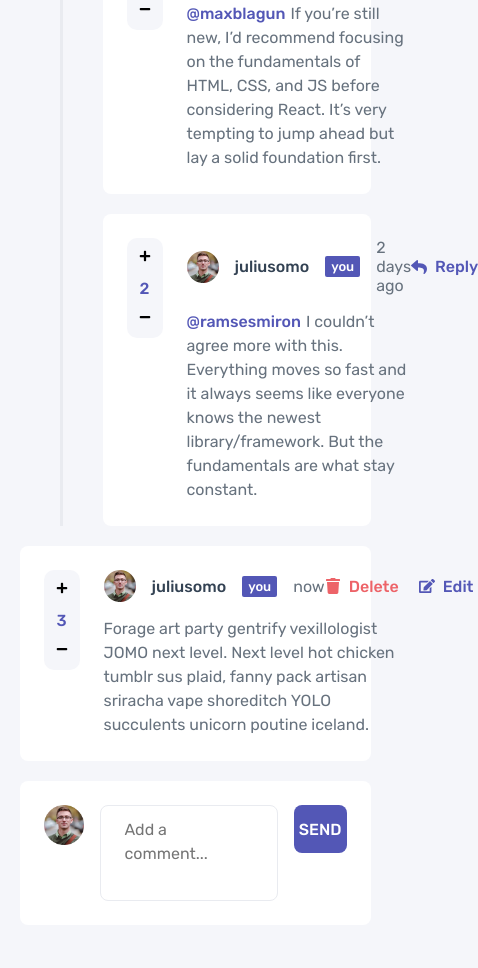
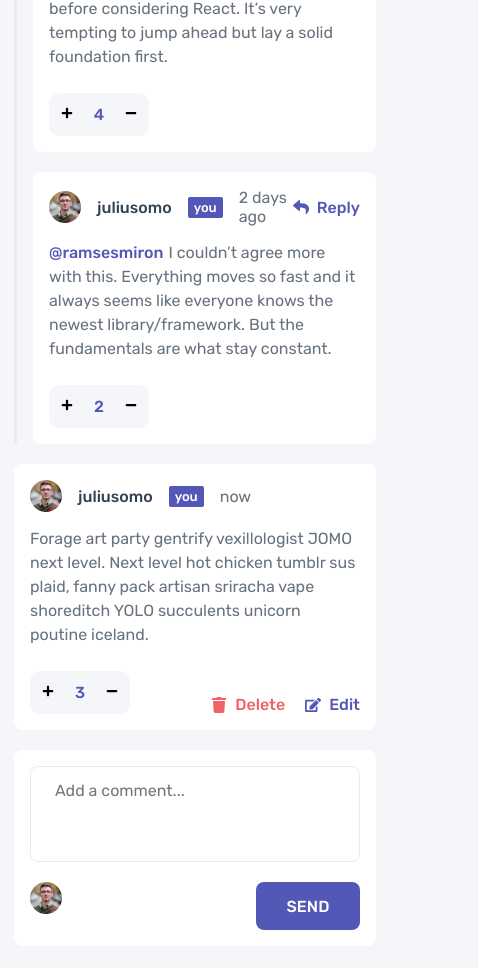
Before and after one commit to EdwinSch/react-interactive-comments, a React (Vite) app: page / in a window 390 px wide. Shown: the part 746-1714 px from the top of the page, 478 px wide, since content can reach past the window. Built offline with nearby package versions, Linux system fonts and the light colour scheme.

Commit message:
style: working on responsive

```diff
--- a/src/components/ActiveUserButtons.jsx
+++ b/src/components/ActiveUserButtons.jsx
@@ -5,7 +5,7 @@ const ActiveUserButtons = ({ id }) => {
   const { toggleModal } = useGlobalContext();
 
   return (
-    <>
+    <div className="action-btns-wrapper">
       <button
         onClick={() => toggleModal(id)}
         className="text-btn delete-btn"
@@ -18,7 +18,7 @@ const ActiveUserButtons = ({ id }) => {
         <FaEdit />
         edit
       </button>
-    </>
+    </div>
   );
 };
 
--- a/src/components/Comment.jsx
+++ b/src/components/Comment.jsx
@@ -9,7 +9,22 @@ const Comment = ({ id, user, date, content, upvotePts, replies }) => {
   return (
     <>
       <article className="single-comment">
-        <Upvote upvotePts={upvotePts} />
+        <div className="btn-wrapper-mobile">
+          <Upvote upvotePts={upvotePts} />
+
+          {/* start mobile structure */}
+          <div className="hide-on-desktop">
+            {activeUser.user.name === user.name ? (
+              <ActiveUserButtons id={id} />
+            ) : (
+              <button className="text-btn reply-btn" type="button">
+                <FaReply />
+                reply
+              </button>
+            )}
+          </div>
+          {/* end mobile structure */}
+        </div>
         <div className="comment-wrapper">
           <div className="comment-header">
             <div className="user-wrapper">
@@ -23,7 +38,6 @@ const Comment = ({ id, user, date, content, upvotePts, replies }) => {
             </div>
 
             {/* Action BTNS switch */}
-
             <div className="btn-wrapper">
               {activeUser.user.name === user.name ? (
                 <ActiveUserButtons id={id} />
--- a/src/components/NewCommentInput.jsx
+++ b/src/components/NewCommentInput.jsx
@@ -23,7 +23,9 @@ const NewCommentInput = () => {
   };
 
   return (
-    <form className="form-control" onSubmit={handleSubmit}>
+    <>
+      {/* desktop layout */}
+      <form className="form-control-desktop" onSubmit={handleSubmit}>
         <img src={activeUser.user.img} alt={activeUser.user.name} />
         <textarea
           onChange={handleChange}
@@ -34,6 +36,23 @@ const NewCommentInput = () => {
           send
         </button>
       </form>
+
+      {/* mobile layout */}
+      <form className="form-control-mobile" onSubmit={handleSubmit}>
+        <textarea
+          onChange={handleChange}
+          placeholder="Add a comment..."
+          value={newItemContent}
+        ></textarea>
+
+        <div className="form-wrapper">
+          <img src={activeUser.user.img} alt={activeUser.user.name} />
+          <button type="submit" className="action-btn">
+            send
+          </button>
+        </div>
+      </form>
+    </>
   );
 };
 
--- a/src/styles/style.css
+++ b/src/styles/style.css
@@ -18,6 +18,24 @@ ul {
   display: block;
   object-fit: cover;
 }
+
+/* Variables */
+:root {
+  --backgroundClr: #f5f6fa;
+  --primaryClr: #ffffff;
+  --accent: #5357b6;
+  --transparant: 0.4;
+  --headingClr: #334253;
+  --textClr: #67727e;
+  --warningClr: #ed6368;
+  --borderClr: #e9ebf0;
+
+  --borderRadius8: 8px;
+  --font: "Rubik", sans-serif;
+  --inspect: solid red 1px;
+}
+
+/* Buttons */
 
 .text-btn {
   border: none;
@@ -40,7 +58,7 @@ ul {
   border-radius: var(--borderRadius8);
   background: var(--accent);
   color: var(--primaryClr);
-  width: 104px;
+  min-width: 104px;
   height: 48px;
   font-family: inherit;
   font-size: 1rem;
@@ -54,25 +72,48 @@ ul {
   }
 }
 
+.reply-btn {
+  display: flex;
+  align-items: center;
+  gap: 8px;
+  color: var(--accent);
+}
+
+.delete-btn {
+  display: flex;
+  align-items: center;
+  gap: 8px;
+  color: var(--warningClr);
+}
+
 .btn-wrapper {
+  display: flex;
+  gap: 20px;
+  @media only screen and (max-width: 600px) {
+    display: none;
+  }
+}
+
+.btn-wrapper-mobile {
+  display: flex;
+  justify-content: space-between;
+  align-items: start;
+
+  @media only screen and (max-width: 600px) {
+    align-items: end;
+  }
+}
+
+.action-btns-wrapper {
   display: flex;
   gap: 20px;
 }
 
-/* Variables */
-:root {
-  --backgroundClr: #f5f6fa;
-  --primaryClr: #ffffff;
-  --accent: #5357b6;
-  --transparant: 0.4;
-  --headingClr: #334253;
-  --textClr: #67727e;
-  --warningClr: #ed6368;
-  --borderClr: #e9ebf0;
-
-  --borderRadius8: 8px;
-  --font: "Rubik", sans-serif;
-  --inspect: solid red 1px;
+.hide-on-desktop {
+  display: none;
+  @media only screen and (max-width: 600px) {
+    display: block;
+  }
 }
 
 /* Main Styles */
@@ -84,12 +125,21 @@ body {
   display: flex;
   justify-content: center;
   position: relative;
+  padding: 60px 16px 0 16px;
 }
 
 main {
-  margin: 60px 16px;
   width: 90vw;
   max-width: 730px;
+}
+
+@media only screen and (max-width: 600px) {
+  body {
+    padding: 30px 14px;
+  }
+  main {
+    width: 100%;
+  }
 }
 
 /* Modal Component*/
@@ -150,6 +200,11 @@ main {
   padding: 24px;
   border-radius: var(--borderRadius8);
 
+  @media only screen and (max-width: 600px) {
+    flex-direction: column-reverse;
+    padding: 16px;
+  }
+
   .comment-wrapper,
   .reply-wrapper {
     /* border: var(--inspect); */
@@ -190,18 +245,6 @@ main {
           color: var(--textClr);
         }
       }
-      .reply-btn {
-        display: flex;
-        align-items: center;
-        gap: 8px;
-        color: var(--accent);
-      }
-      .delete-btn {
-        display: flex;
-        align-items: center;
-        gap: 8px;
-        color: var(--warningClr);
-      }
     }
     .content-text {
       font-size: 1rem;
@@ -219,10 +262,16 @@ main {
 }
 
 /* Reply component specific */
+
 .replies-container {
   margin-left: 40px;
   padding-left: 40px;
   border-left: 3px solid var(--borderClr);
+
+  @media only screen and (max-width: 600px) {
+    margin-left: 0;
+    padding-left: 16px;
+  }
 }
 
 /* Upvote component */
@@ -236,6 +285,13 @@ main {
   justify-content: space-between;
   align-items: center;
   background: var(--backgroundClr);
+
+  @media only screen and (max-width: 600px) {
+    width: 100px;
+    height: auto;
+    padding: 12px;
+    flex-direction: row;
+  }
 
   .votes {
     font-size: 1rem;
@@ -254,7 +310,8 @@ main {
 
 /* New Comment Input component */
 
-.form-control {
+/* ---Desktop */
+.form-control-desktop {
   width: 100%;
   padding: 24px;
   display: flex;
@@ -266,6 +323,36 @@ main {
     width: 40px;
     height: 40px;
   }
+
+  @media only screen and (max-width: 600px) {
+    display: none;
+  }
+}
+/* ---Mobile*/
+
+.form-control-mobile {
+  display: none;
+  width: 100%;
+  padding: 16px;
+  background: var(--primaryClr);
+  border-radius: var(--borderRadius8);
+
+  .form-wrapper {
+    margin-top: 16px;
+    display: flex;
+    justify-content: space-between;
+
+    & img {
+      width: 32px;
+      height: 32px;
+    }
+  }
+
+  @media only screen and (max-width: 600px) {
+    display: block;
+  }
+}
+
 & textarea {
   resize: none;
   width: 100%;
@@ -280,4 +367,3 @@ main {
   line-height: 24px;
   color: var(--textClr);
 }
-}
```
Lines whose indentation alone changed are shown as unchanged.
